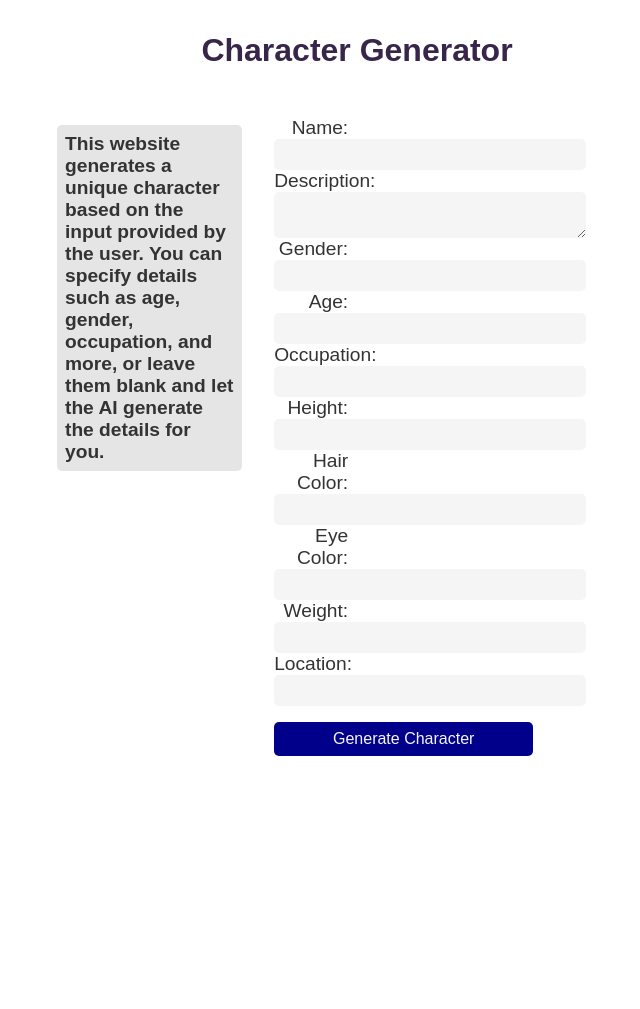
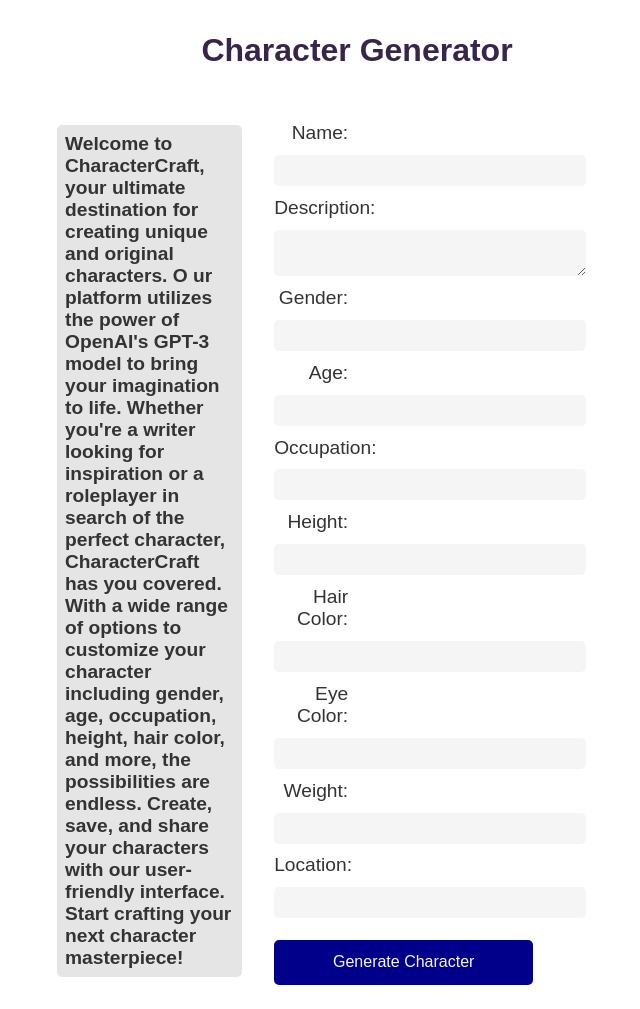
Before and after one commit to SaberSwordBoy/CharacterGenerator, a Flask app: page / in a window 1280 px wide. Shown: the part 94-1103 px from the top of the page, without its empty margins (283-923 px from the left). Before the commit the page ends 850 px from the top, so only its background shows below. Run offline with Flask 2, Linux system fonts and the light colour scheme; parts of the project's set-up code (start-up, migrations or seed data) failed here and were passed over.

Commit message:
Update html for branding

```diff
--- a/templates/about.html
+++ b/templates/about.html
@@ -1,7 +1,7 @@
 <!DOCTYPE html>
 <html>
 <head>
-    <title>About</title>
+    <title>About | CharacterCraft</title>
     <link rel="stylesheet" type="text/css" href="{{ url_for('static', filename='styles.css') }}">
     <style>
         /* Style the about page */
--- a/templates/character.html
+++ b/templates/character.html
@@ -1,7 +1,7 @@
 <!DOCTYPE html>
 <html lang="en">
 <head>
-    <title>Character</title>
+    <title>{{ character.name }} | CharacterCraft</title>
     <link rel="stylesheet" type="text/css" href="{{ url_for('static', filename='css/styles.css') }}">
 </head>
 <body>
--- a/templates/characters.html
+++ b/templates/characters.html
@@ -1,7 +1,7 @@
 <!DOCTYPE html>
 <html lang="en">
 <head>
-    <title>Characters</title>
+    <title>Characters | CharacterCraft</title>
     <link rel="stylesheet" type="text/css" href="{{ url_for('static', filename='css/styles.css') }}">
 </head>
 <body>
--- a/templates/index.html
+++ b/templates/index.html
@@ -1,7 +1,7 @@
 <!DOCTYPE html>
 <html lang="en">
     <head>
-        <title>Character Generator</title>
+        <title>Home | CharacterCraft</title>
         <link rel="stylesheet" type="text/css" href="{{url_for('static', filename='css/styles.css')}}">
     </head>
     <body>
@@ -9,7 +9,12 @@
         <h1>Character Generator</h1>
         <div class="container">
             <div class="description">
-                    <p>This website generates a unique character based on the input provided by the user. You can specify details such as age, gender, occupation, and more, or leave them blank and let the AI generate the details for you.</p>
+                    <p>Welcome to CharacterCraft, your ultimate destination for creating unique and original characters.
+                        O ur platform utilizes the power of OpenAI's GPT-3 model to bring your imagination to life.
+                        Whether you're a writer looking for inspiration or a roleplayer in search of the perfect character, CharacterCraft has you covered.
+                        With a wide range of options to customize your character including gender, age, occupation, height, hair color, and more, the possibilities are endless.
+                        Create, save, and share your characters with our user-friendly interface.
+                        Start crafting your next character masterpiece!</p>
                 </div>
                 <form method="post" action=".">
                     <label for="name">Name:</label>
--- a/templates/result.html
+++ b/templates/result.html
@@ -1,7 +1,7 @@
 <!DOCTYPE html>
 <html>
     <head>
-        <title>Generated Character</title>
+        <title>{{ name }} | CharacterCraft</title>
         <link rel="stylesheet" type="text/css" href="{{url_for('static', filename='css/styles.css')}}">
 
     </head>
```
